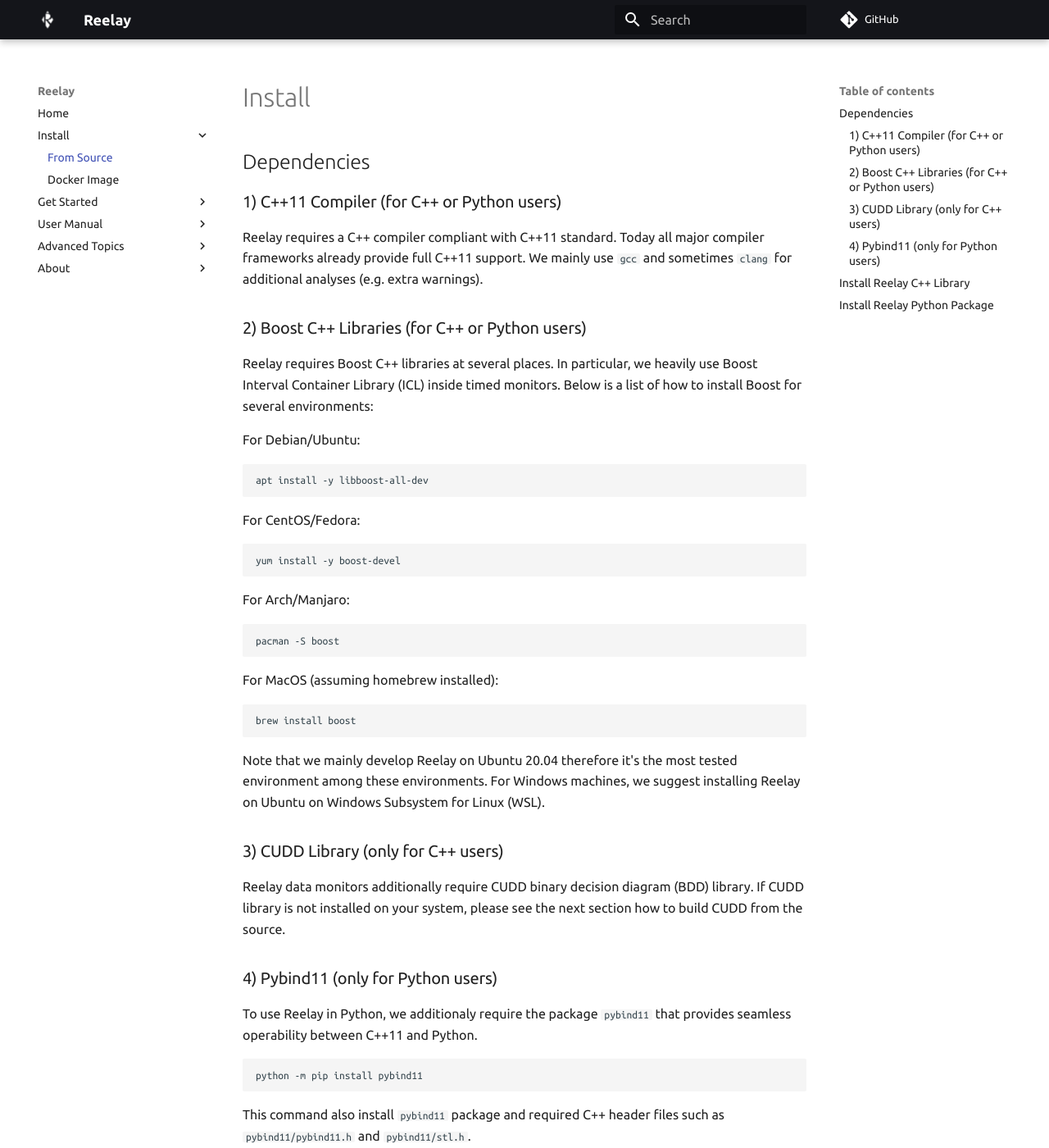
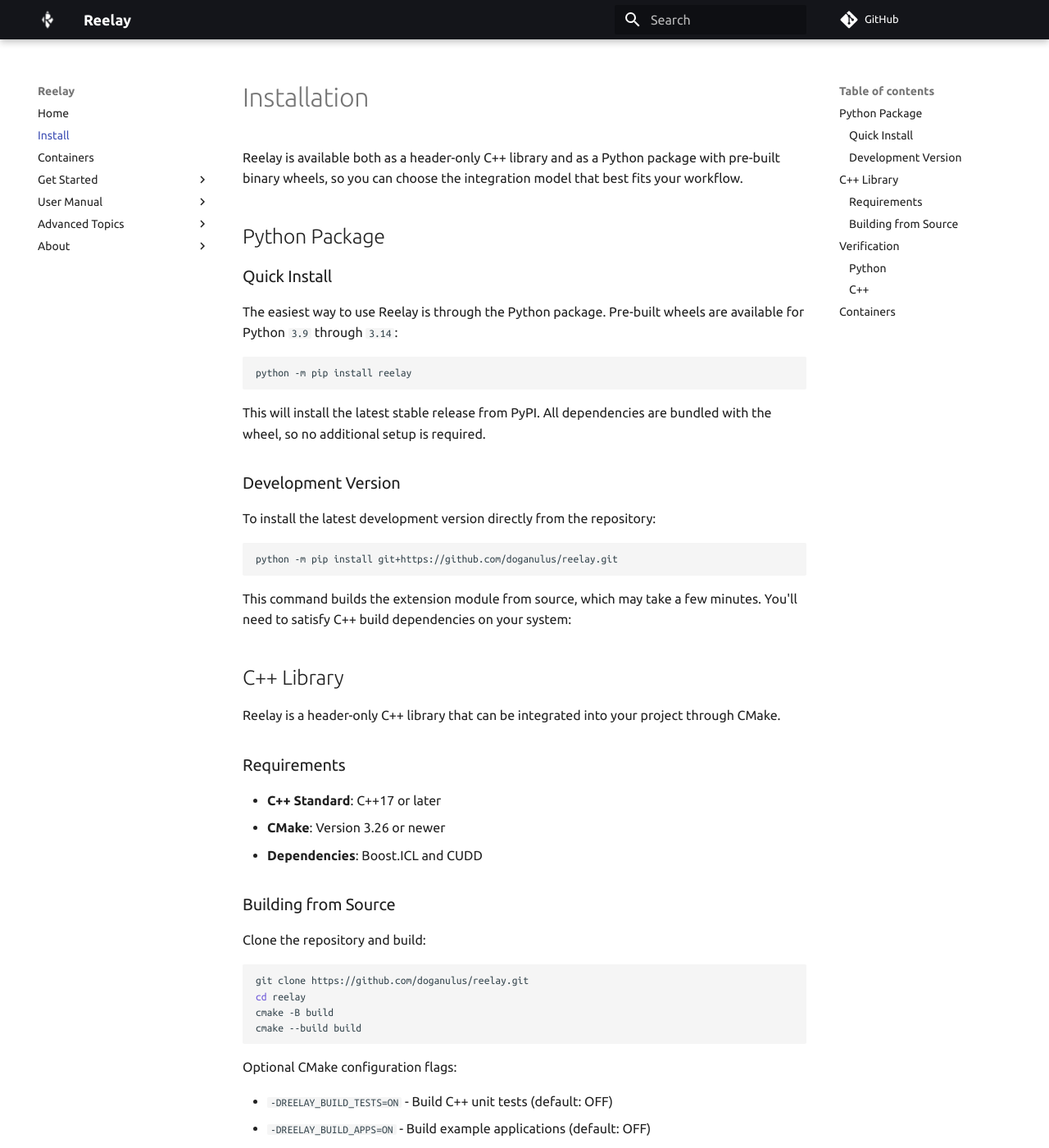
Before and after one commit to doganulus/reelay, an MkDocs documentation site: the page built from docs/install.md, in a window 1280 px wide and 1400 px high. Shown: the whole window at 82% size. Built offline with MkDocs 1.6.1 and Material for MkDocs 9.7.7, drawn with Linux system fonts in a browser that asks for light colours; comment, search, counter and statistics services are not loaded; some of the changed text lies outside the part shown.

Commit message:
Update docs workflow (#27)

````diff
--- /dev/null
+++ b/docs/containers.md
@@ -0,0 +1,30 @@
+# Container Images
+
+Reelay provides containerized environments for both development and running applications. The repository includes Dockerfiles for two main use cases: development containers and application containers.
+
+## Prerequisites
+
+Before using Reelay containers, you need either:
+
+- **Docker**: Install from [docker.com](https://docs.docker.com/get-docker/)
+- **Podman**: A daemonless alternative to Docker
+
+## Development Container
+
+The development container provides a complete environment for building and testing Reelay with all required dependencies pre-installed.
+
+### Using VS Code Dev Containers
+
+The easiest way to use the development container is through VS Code:
+
+1. Install the [Dev Containers extension](https://marketplace.visualstudio.com/items?itemName=ms-vscode-remote.remote-containers)
+2. Open the Reelay repository in VS Code
+3. Press `F1` and select **Dev Containers: Reopen in Container**
+
+The container will automatically build and configure the development environment.
+
+## Application Containers
+
+### RyJSON application
+
+To be explained...
--- a/docs/docker.md
+++ /dev/null
@@ -1,18 +0,0 @@
-# Running Reelay in a Docker container
-
-This document is for people who want to try Reelay apps using a Docker container. If you haven't Docker engine installed on your machice, please follow the original instructions [here](https://docs.docker.com/get-docker/).
-
-When Docker engine is installed, pull the latest docker image of Reelay and run it in a container by typing:
-
-```
-docker pull doganulus/reelay
-docker run -it doganulus/reelay
-```
-
-Then, inside the container, you can run the app `ryjson1` that provides a command-line interface for Reelay monitors that checks multi-line JSON logs against Rye specifications. For example,
-
-```
-ryjson1 -x '{p1} since[18:24] {p2}' examples.jsonl
-```
-
-Please also check `ryjson1 --help` for further information on other flags and general usage.
--- a/docs/install.md
+++ b/docs/install.md
@@ -1,84 +1,96 @@
-# Install
+# Installation
 
-## Dependencies
+Reelay is available both as a header-only C++ library and as a Python package with pre-built binary wheels, so you can choose the integration model that best fits your workflow.
 
-### 1) C++11 Compiler (for C++ or Python users)
+## Python Package
 
-Reelay requires a C++ compiler compliant with C++11 standard. Today all major compiler frameworks already provide full C++11 support. We mainly use `gcc` and sometimes `clang` for additional analyses (e.g. extra warnings).
+### Quick Install
 
-### 2) Boost C++ Libraries (for C++ or Python users)
+The easiest way to use Reelay is through the Python package. Pre-built wheels are available for Python `3.9` through `3.14`:
 
-Reelay requires Boost C++ libraries at several places. In particular, we heavily use Boost Interval Container Library (ICL) inside timed monitors. Below is a list of how to install Boost for several environments:
+```bash
+python -m pip install reelay
+```
 
-For Debian/Ubuntu:
+This will install the latest stable release from PyPI. All dependencies are bundled with the wheel, so no additional setup is required.
 
-    apt install -y libboost-all-dev
+### Development Version
 
-For CentOS/Fedora:
+To install the latest development version directly from the repository:
 
-    yum install -y boost-devel
+```bash
+python -m pip install git+https://github.com/doganulus/reelay.git
+```
 
-For Arch/Manjaro:
+This command builds the extension module from source, which may take a few minutes. You'll need to satisfy C++ build dependencies on your system:
 
-    pacman -S boost
+## C++ Library
 
-For MacOS (assuming homebrew installed):
+Reelay is a header-only C++ library that can be integrated into your project through CMake.
 
-    brew install boost
+### Requirements
 
-Note that we mainly develop Reelay on Ubuntu 20.04 therefore it's the most tested environment among these environments. For Windows machines, we suggest installing Reelay on Ubuntu on Windows Subsystem for Linux (WSL).
+- **C++ Standard**: C++17 or later
+- **CMake**: Version 3.26 or newer
+- **Dependencies**: Boost.ICL and CUDD
 
-### 3) CUDD Library (only for C++ users)
+### Building from Source
 
-Reelay data monitors additionally require CUDD binary decision diagram (BDD) library. If CUDD library is not installed on your system, please see the next section how to build CUDD from the source.
+Clone the repository and build:
 
-### 4) Pybind11 (only for Python users)
+```bash
+git clone https://github.com/doganulus/reelay.git
+cd reelay
+cmake -B build
+cmake --build build
+```
 
-To use Reelay in Python, we additionaly require the package `pybind11` that provides seamless operability between C++11 and Python.
+Optional CMake configuration flags:
 
-    python -m pip install pybind11
+- `-DREELAY_BUILD_TESTS=ON` - Build C++ unit tests (default: OFF)
+- `-DREELAY_BUILD_APPS=ON` - Build example applications (default: OFF)
+- `-DREELAY_INSTALL=ON` - Enable installation (default: ON)
 
-This command also install `pybind11` package and required C++ header files such as `pybind11/pybind11.h` and `pybind11/stl.h`.
+To install system-wide:
 
-## Install Reelay C++ Library
+```bash
+sudo cmake --install build
+```
 
-This section describe the installation steps on Ubuntu 18.04.
+## Verification
 
-First, clone the `reelay` repository and its submodules using `--recursive` flag as follows:
+### Python
 
-    git clone https://github.com/doganulus/reelay.git --recurse-submodules
-    cd reelay
+Verify your Python installation:
 
-Since `reelay` is a header-only library, you only need to copy the header files into your include directory using the command:
+```bash
+python -c "import reelay; print(reelay.__version__)"
+```
 
-    sudo make install
+### C++
 
-Finally you can build and install CUDD library by typing:
+Create a simple test file:
 
-    make cudd
-    sudo make cudd-install
+```cpp
+#include <reelay/monitors.hpp>
+#include <iostream>
 
-These commands will build the shared library `libcudd.so` and place it under `/usr/local/lib` directory by default. Programs that use Reelay data monitors have to link this library at the compilation.
+int main() {
+    std::cout << "Reelay version: "
+              << REELAY_VERSION_MAJOR << "."
+              << REELAY_VERSION_MINOR << "."
+              << REELAY_VERSION_PATCH << std::endl;
+    return 0;
+}
+```
 
-<!-- ## Install Reelay Apps
+Compile and run:
 
-The following command will compile and install command-line applications using `reelay` library to monitor formal specifications over CSV files:
+```bash
+g++ -std=c++17 test.cpp -o test -lreelay -lcudd
+./test
+```
 
-    make apps
-    sudo make apps-install
+## Containers
 
-Currently available applications are `rymtl` for past MTL specifications, `rystl` for past STL specifications, and `ryjavu` for past QTL specifications. Note that `C++17` support is needed to build Reelay apps. -->
-
-## Install Reelay Python Package
-
-A set of predefined Reelay monitors can be accessed from Python. The following command will install the `reelay` package in your Python environment:
-
-    python -m pip install reelay
-
-The command above will install latest release of Reelay.  Here `python` executable could be any python3 executable as Reelay is tested from `3.5` to the latest `3.8`.
-
-Alternatively you can install the development version of Reelay from the master branch directly.
-
-    python -m pip install git+https://github.com/doganulus/reelay.git
-
-This command will build the extension module from the source therefore it may take longer to install. Finally Python installation handles the CUDD dependency automatically and you do not need to install CUDD if you are only interested in using Reelay from Python.
+Pre-configured development containers are available in the `containers/devel` directory. See [Docker documentation](containers.md) for details.
--- a/mkdocs.yml
+++ b/mkdocs.yml
@@ -1,7 +1,7 @@
 site_name: Reelay
 repo_url: https://github.com/doganulus/reelay
 docs_dir: docs
-edit_uri: 'edit/master/docs/'
+edit_uri: "edit/master/docs/"
 theme:
   name: material
   include_search_page: false
@@ -16,37 +16,36 @@
   favicon: assets/logo_diamond_black.png
   logo: assets/logo_diamond.png
 
+nav:
+  - Home: "index.md"
 
-nav:
-  - Home: 'index.md'
+  - Install: "install.md"
 
-  - Install:
-    - 'From Source' : 'install.md'
-    - 'Docker Image' : 'docker.md'
+  - Containers: "containers.md"
 
   - Get Started:
-    - 'Tutorial: Introduction' : 'gs_intro.md'
-    - 'Use Reelay from C++' : 'gs_cpp.md'
-    - 'Use Reelay from Python' : 'gs_python.md'
+      - "Tutorial: Introduction": "gs_intro.md"
+      - "Use Reelay from C++": "gs_cpp.md"
+      - "Use Reelay from Python": "gs_python.md"
 
   - User Manual:
-    - 'Temporal Behaviors' : 'behaviors.md'
-    - 'Rye Format' : 'rye.md'
-    # - 'C++ API' : 'cpp_api.md'
-    # - 'Python API' : 'python_api.md'
-    - 'Benchmarking' : 'performance.md'
+      - "Temporal Behaviors": "behaviors.md"
+      - "Rye Format": "rye.md"
+      # - 'C++ API' : 'cpp_api.md'
+      # - 'Python API' : 'python_api.md'
+      - "Benchmarking": "performance.md"
 
   - Advanced Topics:
-  #   - 'Time Models' : 'time_models.md'
-  #   - 'Temporal Logic' : 'temporal_logic.md'
-  #   - 'Robustness' : 'robustness.md'
-  #   - 'Regular Expressions' : 'regular_expressions.md'
-  #   - 'Sequential Networks' : 'sequential_networks.md'
-     - 'References' : 'literature.md'
+      #   - 'Time Models' : 'time_models.md'
+      #   - 'Temporal Logic' : 'temporal_logic.md'
+      #   - 'Robustness' : 'robustness.md'
+      #   - 'Regular Expressions' : 'regular_expressions.md'
+      #   - 'Sequential Networks' : 'sequential_networks.md'
+      - "References": "literature.md"
 
   - About:
-    - 'Author' : 'author.md'
-    - 'License' : 'license.md'
+      - "Author": "author.md"
+      - "License": "license.md"
 
 markdown_extensions:
   - attr_list
@@ -59,5 +58,4 @@
   - search
   - minify:
       minify_html: true
-
-google_analytics: ['UA-153753179-1', 'auto']
+# google_analytics: ['UA-153753179-1', 'auto']
````
Also changed, not shown: docs/gs_cpp.md (+3 -2 lines), docs/gs_python.md (+4 -3 lines), docs/index.md (+7 -6 lines), pyproject.toml (+8 -0 lines), 4 other files.
